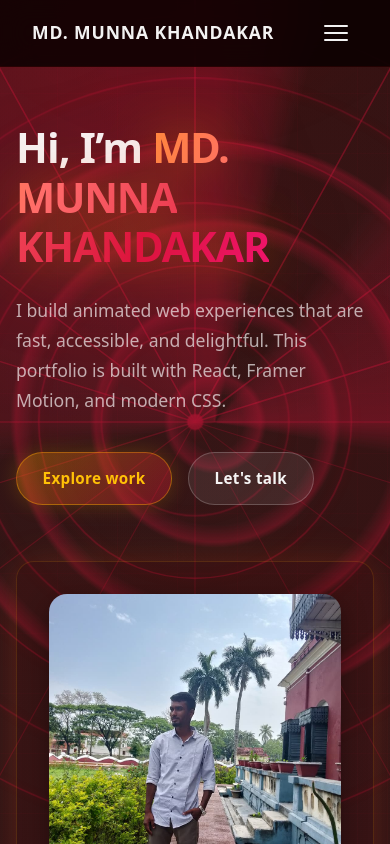
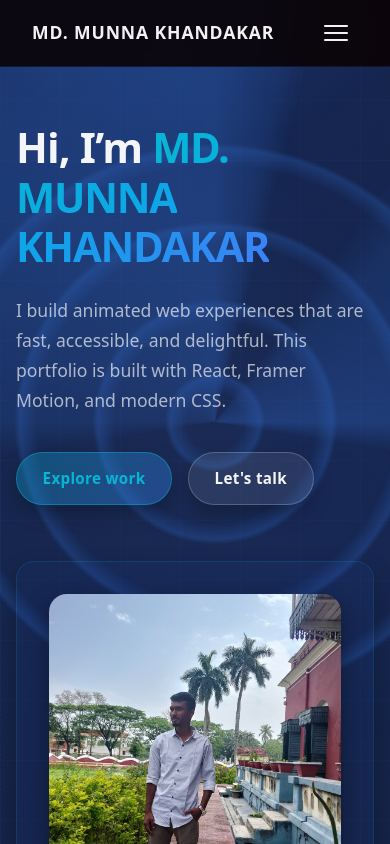
Before and after one commit to ontorsheikh/protfolio, a React (Vite) app: page / in a window 390 px wide. Shown: the top 844 px of the page. Built offline with nearby package versions, Linux system fonts and the light colour scheme.

Commit message:
added blue theme

```diff
--- a/src/App.css
+++ b/src/App.css
@@ -1,15 +1,15 @@
 :root {
   --bg: #0a0a0a;
-  --surface: rgba(139, 0, 0, 0.08);
-  --surface-2: rgba(139, 0, 0, 0.12);
+  --surface: rgba(30, 64, 175, 0.08);
+  --surface-2: rgba(30, 64, 175, 0.12);
   --text: rgba(255, 255, 255, 0.95);
   --muted: rgba(255, 255, 255, 0.65);
-  --accent: #8b0000;
-  --accent-2: #dc143c;
-  --gold: #ffd700;
+  --accent: #1e40af;
+  --accent-2: #3b82f6;
+  --gold: #06b6d4;
   --shadow: 0 14px 40px rgba(0, 0, 0, 0.8);
   --glow-shadow:
-    0 0 20px rgba(220, 20, 60, 0.6), 0 0 40px rgba(220, 20, 60, 0.3);
+    0 0 20px rgba(59, 130, 246, 0.6), 0 0 40px rgba(59, 130, 246, 0.3);
   --radius: 18px;
   --max-width: 1100px;
 }
@@ -37,26 +37,26 @@ body {
   background:
     repeating-linear-gradient(
       0deg,
-      rgba(220, 20, 60, 0.03) 0px,
-      rgba(220, 20, 60, 0.03) 1px,
+      rgba(59, 130, 246, 0.03) 0px,
+      rgba(59, 130, 246, 0.03) 1px,
       transparent 1px,
       transparent 60px
     ),
     repeating-linear-gradient(
       90deg,
-      rgba(220, 20, 60, 0.03) 0px,
-      rgba(220, 20, 60, 0.03) 1px,
+      rgba(59, 130, 246, 0.03) 0px,
+      rgba(59, 130, 246, 0.03) 1px,
       transparent 1px,
       transparent 60px
     ),
     radial-gradient(
       circle at 20% 40%,
-      rgba(220, 20, 60, 0.15),
+      rgba(59, 130, 246, 0.15),
       transparent 40%
     ),
-    radial-gradient(circle at 80% 70%, rgba(139, 0, 0, 0.12), transparent 45%),
-    radial-gradient(circle at top, rgba(139, 0, 0, 0.3), transparent 65%),
-    radial-gradient(circle at 30% 10%, rgba(47, 79, 79, 0.25), transparent 55%),
+    radial-gradient(circle at 80% 70%, rgba(30, 64, 175, 0.12), transparent 45%),
+    radial-gradient(circle at top, rgba(30, 64, 175, 0.3), transparent 65%),
+    radial-gradient(circle at 30% 10%, rgba(59, 130, 246, 0.15), transparent 55%),
     linear-gradient(180deg, #0d0d0d 0%, #0a0a0a 50%, #1a0a0a 100%);
   animation: graphFlow 20s ease-in-out infinite;
   color: var(--text);
@@ -74,17 +74,17 @@ body::before {
   background:
     radial-gradient(
       circle at 15% 25%,
-      rgba(220, 20, 60, 0.08),
+      rgba(59, 130, 246, 0.08),
       transparent 35%
     ),
-    radial-gradient(circle at 85% 60%, rgba(139, 0, 0, 0.06), transparent 40%),
+    radial-gradient(circle at 85% 60%, rgba(30, 64, 175, 0.06), transparent 40%),
     radial-gradient(
       circle at 50% 50%,
       rgba(255, 255, 255, 0.02),
       transparent 60%
     );
   pointer-events: none;
-  border: 1px dashed rgba(220, 20, 60, 0.05);
+  border: 1px dashed rgba(59, 130, 246, 0.05);
   animation: graphPulse 8s ease-in-out infinite;
   z-index: -1;
 }
@@ -99,30 +99,30 @@ body::after {
   background:
     conic-gradient(
       from 0deg,
-      rgba(220, 20, 60, 0.4),
-      rgba(220, 20, 60, 0.2) 10deg,
+      rgba(59, 130, 246, 0.4),
+      rgba(59, 130, 246, 0.2) 10deg,
       transparent 15deg,
       transparent 35deg,
-      rgba(220, 20, 60, 0.2) 45deg,
-      rgba(220, 20, 60, 0.4) 90deg,
+      rgba(59, 130, 246, 0.2) 45deg,
+      rgba(59, 130, 246, 0.4) 90deg,
       transparent 100deg,
       transparent 260deg,
-      rgba(220, 20, 60, 0.2) 270deg,
-      rgba(220, 20, 60, 0.4) 360deg
+      rgba(59, 130, 246, 0.2) 270deg,
+      rgba(59, 130, 246, 0.4) 360deg
     ),
     radial-gradient(
       circle at center,
       transparent 5%,
-      rgba(220, 20, 60, 0.35) 8%,
+      rgba(59, 130, 246, 0.35) 8%,
       transparent 9%,
       transparent 18%,
-      rgba(220, 20, 60, 0.35) 21%,
+      rgba(59, 130, 246, 0.35) 21%,
       transparent 22%,
       transparent 32%,
-      rgba(220, 20, 60, 0.35) 35%,
+      rgba(59, 130, 246, 0.35) 35%,
       transparent 36%,
       transparent 46%,
-      rgba(220, 20, 60, 0.35) 49%,
+      rgba(59, 130, 246, 0.35) 49%,
       transparent 50%
     );
   pointer-events: none;
@@ -190,11 +190,11 @@ body::after {
 @keyframes spiderWebPulse {
   0%,
   100% {
-    stroke: rgba(220, 20, 60, 0.3);
+    stroke: rgba(59, 130, 246, 0.3);
     stroke-width: 1.5;
   }
   50% {
-    stroke: rgba(220, 20, 60, 0.6);
+    stroke: rgba(59, 130, 246, 0.6);
     stroke-width: 2;
   }
 }
@@ -202,14 +202,14 @@ body::after {
 @keyframes spiderWebGlow {
   0%,
   100% {
-    stroke: rgba(220, 20, 60, 0.25);
+    stroke: rgba(59, 130, 246, 0.25);
     stroke-width: 1.5;
-    filter: drop-shadow(0 0 2px rgba(220, 20, 60, 0.4));
+    filter: drop-shadow(0 0 2px rgba(59, 130, 246, 0.4));
   }
   50% {
-    stroke: rgba(220, 20, 60, 0.5);
+    stroke: rgba(59, 130, 246, 0.5);
     stroke-width: 2;
-    filter: drop-shadow(0 0 8px rgba(220, 20, 60, 0.6));
+    filter: drop-shadow(0 0 8px rgba(59, 130, 246, 0.6));
   }
 }
 
@@ -217,13 +217,13 @@ body::after {
   0%,
   100% {
     r: 8;
-    fill: rgba(220, 20, 60, 0.6);
-    filter: drop-shadow(0 0 3px rgba(220, 20, 60, 0.4));
+    fill: rgba(59, 130, 246, 0.6);
+    filter: drop-shadow(0 0 3px rgba(59, 130, 246, 0.4));
   }
   50% {
     r: 12;
-    fill: rgba(220, 20, 60, 0.9);
-    filter: drop-shadow(0 0 12px rgba(220, 20, 60, 0.8));
+    fill: rgba(59, 130, 246, 0.9);
+    filter: drop-shadow(0 0 12px rgba(59, 130, 246, 0.8));
   }
 }
 
@@ -253,12 +253,12 @@ body::after {
 @keyframes textGlow {
   0%,
   100% {
-    filter: drop-shadow(0 0 20px rgba(255, 170, 0, 0.3))
-      drop-shadow(0 0 40px rgba(220, 20, 60, 0.2));
+    filter: drop-shadow(0 0 20px rgba(6, 182, 212, 0.3))
+      drop-shadow(0 0 40px rgba(59, 130, 246, 0.2));
   }
   50% {
-    filter: drop-shadow(0 0 30px rgba(255, 170, 0, 0.6))
-      drop-shadow(0 0 60px rgba(220, 20, 60, 0.4));
+    filter: drop-shadow(0 0 30px rgba(6, 182, 212, 0.6))
+      drop-shadow(0 0 60px rgba(59, 130, 246, 0.4));
   }
 }
 
@@ -311,11 +311,11 @@ body::after {
   0%,
   100% {
     opacity: 0.3;
-    box-shadow: 0 0 4px rgba(255, 170, 0, 0.3);
+    box-shadow: 0 0 4px rgba(6, 182, 212, 0.3);
   }
   50% {
     opacity: 1;
-    box-shadow: 0 0 12px rgba(255, 170, 0, 0.8);
+    box-shadow: 0 0 12px rgba(6, 182, 212, 0.8);
   }
 }
 
@@ -355,7 +355,7 @@ a:focus-visible {
   top: 0;
   z-index: 20;
   background: rgba(10, 0, 0, 0.85);
-  border-bottom: 1px solid rgba(139, 0, 0, 0.15);
+  border-bottom: 1px solid rgba(59, 130, 246, 0.15);
   backdrop-filter: blur(14px);
 }
 
@@ -395,8 +395,8 @@ a:focus-visible {
 }
 
 .nav-link.active {
-  background: rgba(139, 0, 0, 0.35);
-  box-shadow: 0 12px 30px rgba(220, 20, 60, 0.4);
+  background: rgba(59, 130, 246, 0.35);
+  box-shadow: 0 12px 30px rgba(59, 130, 246, 0.4);
 }
 
 .nav-toggle {
@@ -409,7 +409,7 @@ a:focus-visible {
 }
 
 .nav-toggle:focus-visible {
-  outline: 2px solid rgba(220, 20, 60, 0.75);
+  outline: 2px solid rgba(59, 130, 246, 0.75);
   outline-offset: 2px;
 }
 
@@ -468,7 +468,7 @@ a:focus-visible {
   left: 50%;
   width: 600px;
   height: 600px;
-  background: radial-gradient(circle, rgba(220, 20, 60, 0.2), transparent 70%);
+  background: radial-gradient(circle, rgba(59, 130, 246, 0.2), transparent 70%);
   transform: translateX(-50%);
   animation: heroGlowPulse 8s ease-in-out infinite;
   pointer-events: none;
@@ -499,11 +499,11 @@ a:focus-visible {
 .highlight {
   background: linear-gradient(
     110deg,
-    #ffaa00 0%,
-    #ff6b6b 25%,
-    #dc143c 50%,
-    #ff1493 75%,
-    #ffd700 100%
+    #06b6d4 0%,
+    #0ea5e9 25%,
+    #3b82f6 50%,
+    #06b6d4 75%,
+    #06b6d4 100%
   );
   background-size: 200% 200%;
   background-clip: text;
@@ -515,8 +515,8 @@ a:focus-visible {
   animation:
     gradientFlow 6s ease infinite,
     textGlow 3s ease-in-out infinite;
-  filter: drop-shadow(0 0 20px rgba(255, 170, 0, 0.4))
-    drop-shadow(0 0 40px rgba(220, 20, 60, 0.3));
+  filter: drop-shadow(0 0 20px rgba(6, 182, 212, 0.4))
+    drop-shadow(0 0 40px rgba(59, 130, 246, 0.3));
 }
 
 .hero-copy p {
@@ -578,25 +578,25 @@ a:focus-visible {
 .btn.primary {
   background: linear-gradient(
     135deg,
-    rgba(255, 170, 0, 0.3),
-    rgba(220, 20, 60, 0.35)
+    rgba(6, 182, 212, 0.3),
+    rgba(59, 130, 246, 0.35)
   );
-  border-color: rgba(255, 170, 0, 0.4);
-  color: #ffc107;
+  border-color: rgba(6, 182, 212, 0.4);
+  color: #06b6d4;
   font-weight: 700;
-  box-shadow: 0 0 20px rgba(255, 170, 0, 0.2);
+  box-shadow: 0 0 20px rgba(6, 182, 212, 0.2);
 }
 
 .btn.primary:hover {
   background: linear-gradient(
     135deg,
-    rgba(255, 170, 0, 0.45),
-    rgba(220, 20, 60, 0.45)
+    rgba(6, 182, 212, 0.45),
+    rgba(59, 130, 246, 0.45)
   );
   box-shadow:
-    0 0 30px rgba(255, 170, 0, 0.4),
+    0 0 30px rgba(6, 182, 212, 0.4),
     0 8px 24px rgba(0, 0, 0, 0.5);
-  border-color: rgba(255, 170, 0, 0.6);
+  border-color: rgba(6, 182, 212, 0.6);
 }
 
 .profile-card {
@@ -607,13 +607,13 @@ a:focus-visible {
   border-radius: var(--radius);
   background: linear-gradient(
     135deg,
-    rgba(139, 0, 0, 0.08),
-    rgba(220, 20, 60, 0.05)
+    rgba(30, 64, 175, 0.08),
+    rgba(59, 130, 246, 0.05)
   );
   box-shadow:
-    0 8px 32px rgba(220, 20, 60, 0.15),
-    0 0 40px rgba(255, 170, 0, 0.1);
-  border: 1px solid rgba(255, 170, 0, 0.15);
+    0 8px 32px rgba(59, 130, 246, 0.15),
+    0 0 40px rgba(6, 182, 212, 0.1);
+  border: 1px solid rgba(6, 182, 212, 0.15);
   transition: all 400ms cubic-bezier(0.34, 1.56, 0.64, 1);
   animation: floatUp 0.8s ease-out 0.3s both;
 }
@@ -621,9 +621,9 @@ a:focus-visible {
 .profile-card:hover {
   transform: translateY(-8px) scale(1.02);
   box-shadow:
-    0 16px 48px rgba(220, 20, 60, 0.25),
-    0 0 60px rgba(255, 170, 0, 0.2);
-  border-color: rgba(255, 170, 0, 0.3);
+    0 16px 48px rgba(59, 130, 246, 0.25),
+    0 0 60px rgba(6, 182, 212, 0.2);
+  border-color: rgba(6, 182, 212, 0.3);
 }
 
 .profile-photo {
@@ -632,8 +632,8 @@ a:focus-visible {
   border-radius: var(--radius);
   background: linear-gradient(
     135deg,
-    rgba(139, 0, 0, 0.5),
-    rgba(220, 20, 60, 0.5)
+    rgba(30, 64, 175, 0.5),
+    rgba(59, 130, 246, 0.5)
   );
   background-size: cover;
   background-position: center;
@@ -767,11 +767,11 @@ a:focus-visible {
 }
 
 .video-download {
-  border-color: rgba(220, 20, 60, 0.35);
+  border-color: rgba(59, 130, 246, 0.35);
   background: linear-gradient(
     135deg,
-    rgba(139, 0, 0, 0.22),
-    rgba(220, 20, 60, 0.18)
+    rgba(30, 64, 175, 0.22),
+    rgba(59, 130, 246, 0.18)
   );
 }
 
@@ -842,15 +842,15 @@ a:focus-visible {
   background:
     radial-gradient(
       circle at top left,
-      rgba(220, 20, 60, 0.35),
+      rgba(59, 130, 246, 0.35),
       transparent 55%
     ),
     radial-gradient(
       circle at 80% 20%,
-      rgba(220, 20, 60, 0.25),
+      rgba(59, 130, 246, 0.25),
       transparent 55%
     ),
-    linear-gradient(135deg, rgba(40, 5, 5, 0.95), rgba(10, 0, 0, 0.95));
+    linear-gradient(135deg, rgba(5, 15, 40, 0.95), rgba(10, 0, 0, 0.95));
 }
 
 #contact::before {
@@ -1029,8 +1029,8 @@ a:focus-visible {
   overflow: hidden;
   background: linear-gradient(
     140deg,
-    rgba(139, 0, 0, 0.12),
-    rgba(220, 20, 60, 0.12)
+    rgba(30, 64, 175, 0.12),
+    rgba(59, 130, 246, 0.12)
   );
 }
 
@@ -1290,7 +1290,7 @@ a:focus-visible {
     110deg,
     var(--gold),
     var(--accent-2),
-    #ff1493,
+    #0ea5e9,
     var(--gold)
   );
   background-size: 200% 200%;
@@ -1310,9 +1310,9 @@ a:focus-visible {
   inset: -2px -4px;
   background: linear-gradient(
     110deg,
-    rgba(255, 170, 0, 0.3),
-    rgba(220, 20, 60, 0.2),
-    rgba(255, 20, 147, 0.2)
+    rgba(6, 182, 212, 0.3),
+    rgba(59, 130, 246, 0.2),
+    rgba(6, 182, 212, 0.2)
   );
   border-radius: 6px;
   opacity: 0;
@@ -1329,9 +1329,9 @@ a:focus-visible {
   padding: 2px;
   background: linear-gradient(
     110deg,
-    rgba(255, 170, 0, 0.6),
-    rgba(220, 20, 60, 0.4),
-    rgba(255, 20, 147, 0.4)
+    rgba(6, 182, 212, 0.6),
+    rgba(59, 130, 246, 0.4),
+    rgba(6, 182, 212, 0.4)
   );
   -webkit-mask:
     linear-gradient(#fff 0 0) content-box,
@@ -1346,8 +1346,8 @@ a:focus-visible {
 .text-link:hover,
 .text-link:focus-visible {
   animation: emailGlow 2s ease-in-out infinite;
-  filter: drop-shadow(0 0 10px rgba(255, 170, 0, 0.6))
-    drop-shadow(0 0 20px rgba(220, 20, 60, 0.4));
+  filter: drop-shadow(0 0 10px rgba(6, 182, 212, 0.6))
+    drop-shadow(0 0 20px rgba(59, 130, 246, 0.4));
   transform: scale(1.05);
 }
 
@@ -1437,11 +1437,11 @@ a:focus-visible {
   width: 100%;
   padding: 0.95rem 1.1rem;
   border-radius: 12px;
-  border: 1px solid rgba(255, 170, 0, 0.15);
+  border: 1px solid rgba(6, 182, 212, 0.15);
   background: linear-gradient(
     135deg,
-    rgba(139, 0, 0, 0.05),
-    rgba(220, 20, 60, 0.02)
+    rgba(30, 64, 175, 0.05),
+    rgba(59, 130, 246, 0.02)
   );
   color: var(--text);
   font-size: 1rem;
@@ -1451,27 +1451,27 @@ a:focus-visible {
 
 .contact-form input:hover,
 .contact-form textarea:hover {
-  border-color: rgba(255, 170, 0, 0.3);
+  border-color: rgba(6, 182, 212, 0.3);
   background: linear-gradient(
     135deg,
-    rgba(139, 0, 0, 0.1),
-    rgba(220, 20, 60, 0.05)
+    rgba(30, 64, 175, 0.1),
+    rgba(59, 130, 246, 0.05)
   );
-  box-shadow: 0 0 15px rgba(255, 170, 0, 0.1);
+  box-shadow: 0 0 15px rgba(6, 182, 212, 0.1);
 }
 
 .contact-form input:focus,
 .contact-form textarea:focus {
   outline: none;
-  border-color: rgba(255, 170, 0, 0.5);
+  border-color: rgba(6, 182, 212, 0.5);
   background: linear-gradient(
     135deg,
-    rgba(139, 0, 0, 0.12),
-    rgba(220, 20, 60, 0.08)
+    rgba(30, 64, 175, 0.12),
+    rgba(59, 130, 246, 0.08)
   );
   box-shadow:
-    0 0 24px rgba(255, 170, 0, 0.3),
-    inset 0 0 12px rgba(255, 170, 0, 0.05);
+    0 0 24px rgba(6, 182, 212, 0.3),
+    inset 0 0 12px rgba(6, 182, 212, 0.05);
   transform: translateY(-2px);
 }
 
@@ -1481,8 +1481,8 @@ a:focus-visible {
   border-top: 1px solid rgba(255, 255, 255, 0.06);
   overflow: hidden;
   background:
-    radial-gradient(circle at 25% 0%, rgba(220, 20, 60, 0.18), transparent 55%),
-    radial-gradient(circle at 75% 25%, rgba(139, 0, 0, 0.12), transparent 58%),
+    radial-gradient(circle at 25% 0%, rgba(59, 130, 246, 0.18), transparent 55%),
+    radial-gradient(circle at 75% 25%, rgba(30, 64, 175, 0.12), transparent 58%),
     linear-gradient(180deg, rgba(8, 12, 23, 0.88), rgba(8, 12, 23, 0.95));
 }
 
@@ -1536,13 +1536,13 @@ a:focus-visible {
   border-radius: 999px;
   background: linear-gradient(
     135deg,
-    rgba(139, 0, 0, 0.08),
-    rgba(220, 20, 60, 0.05)
+    rgba(30, 64, 175, 0.08),
+    rgba(59, 130, 246, 0.05)
   );
-  border: 1px solid rgba(255, 170, 0, 0.15);
+  border: 1px solid rgba(6, 182, 212, 0.15);
   box-shadow:
-    0 8px 32px rgba(220, 20, 60, 0.15),
-    0 0 40px rgba(255, 170, 0, 0.1);
+    0 8px 32px rgba(59, 130, 246, 0.15),
+    0 0 40px rgba(6, 182, 212, 0.1);
   min-width: 260px;
   max-width: 100%;
   width: fit-content;
@@ -1552,13 +1552,13 @@ a:focus-visible {
 .footer-profile:hover {
   background: linear-gradient(
     135deg,
-    rgba(139, 0, 0, 0.12),
-    rgba(220, 20, 60, 0.08)
+    rgba(30, 64, 175, 0.12),
+    rgba(59, 130, 246, 0.08)
   );
   box-shadow:
-    0 12px 42px rgba(220, 20, 60, 0.25),
-    0 0 60px rgba(255, 170, 0, 0.15);
-  border-color: rgba(255, 170, 0, 0.25);
+    0 12px 42px rgba(59, 130, 246, 0.25),
+    0 0 60px rgba(6, 182, 212, 0.15);
+  border-color: rgba(6, 182, 212, 0.25);
   transform: translateY(-2px);
 }
 
@@ -1597,7 +1597,7 @@ a:focus-visible {
     110deg,
     var(--gold),
     var(--accent-2),
-    #ff1493,
+    #0ea5e9,
     var(--gold)
   );
   background-size: 200% 200%;
@@ -1625,9 +1625,9 @@ a:focus-visible {
   inset: -2px -4px;
   background: linear-gradient(
     110deg,
-    rgba(255, 170, 0, 0.25),
-    rgba(220, 20, 60, 0.15),
-    rgba(255, 20, 147, 0.15)
+    rgba(6, 182, 212, 0.25),
+    rgba(59, 130, 246, 0.15),
+    rgba(6, 182, 212, 0.15)
   );
   border-radius: 6px;
   opacity: 0;
@@ -1644,9 +1644,9 @@ a:focus-visible {
   padding: 1px;
   background: linear-gradient(
     110deg,
-    rgba(255, 170, 0, 0.5),
-    rgba(220, 20, 60, 0.3),
-    rgba(255, 20, 147, 0.3)
+    rgba(6, 182, 212, 0.5),
+    rgba(59, 130, 246, 0.3),
+    rgba(6, 182, 212, 0.3)
   );
   -webkit-mask:
     linear-gradient(#fff 0 0) content-box,
@@ -1661,8 +1661,8 @@ a:focus-visible {
 .footer-email:hover,
 .footer-email:focus-visible {
   animation: emailGlow 2s ease-in-out infinite;
-  filter: drop-shadow(0 0 8px rgba(255, 170, 0, 0.5))
-    drop-shadow(0 0 16px rgba(220, 20, 60, 0.35));
+  filter: drop-shadow(0 0 8px rgba(6, 182, 212, 0.5))
+    drop-shadow(0 0 16px rgba(59, 130, 246, 0.35));
   transform: scale(1.05) translateY(-1px);
 }
 
@@ -1843,3 +1843,152 @@ a:focus-visible {
     max-width: 280px;
   }
 }
+
+/* ============================================
+   MOBILE PERFORMANCE OPTIMIZATIONS
+   Reduces animations and complexity on mobile
+   ============================================ */
+@media (max-width: 768px) {
+  /* DISABLE HEAVY ANIMATIONS */
+  body {
+    animation: none !important;
+  }
+
+  body::before {
+    animation: none !important;
+  }
+
+  body::after {
+    animation: none !important;
+  }
+
+  /* SIMPLIFY BACKGROUND */
+  body {
+    background:
+      linear-gradient(
+        circle at 20% 40%,
+        rgba(59, 130, 246, 0.08),
+        transparent 40%
+      ),
+      linear-gradient(180deg, #0d0d0d 0%, #0a0a0a 50%, #1a0a0a 100%) !important;
+  }
+
+  /* REDUCE FILTER EFFECTS */
+  .highlight {
+    animation: none !important;
+    filter: none !important;
+  }
+
+  .hero::before {
+    animation: none !important;
+  }
+
+  /* OPTIMIZE TEXT ANIMATIONS */
+  .hero-copy h1,
+  .hero-copy p,
+  .hero-actions {
+    animation: none !important;
+  }
+
+  /* DISABLE PROFILE CARD ANIMATION */
+  .profile-card {
+    animation: none !important;
+  }
+
+  /* DISABLE GALLERY ANIMATIONS */
+  .gallery-card,
+  .project-card {
+    transition: none !important;
+  }
+
+  .gallery-card:hover,
+  .project-card:hover {
+    transform: none !important;
+  }
+
+  /* DISABLE TEXT LINK EFFECTS */
+  .text-link {
+    animation: none !important;
+    filter: none !important;
+  }
+
+  .text-link::before,
+  .text-link::after {
+    display: none !important;
+  }
+
+  /* DISABLE FORM ANIMATIONS */
+  .contact-form {
+    animation: none !important;
+  }
+
+  .contact-form input:focus,
+  .contact-form textarea:focus {
+    transform: none !important;
+  }
+
+  /* REDUCE BULLET ANIMATIONS */
+  .contact-list dd::before {
+    animation: none !important;
+  }
+
+  .contact-list dt {
+    animation: none !important;
+  }
+
+  /* DISABLE FOOTER GLOW */
+  .site-footer::before {
+    animation: none !important;
+  }
+
+  /* SMOOTH TRANSITIONS INSTEAD OF ANIMATIONS */
+  * {
+    animation-duration: 0s !important;
+  }
+
+  /* OPTIMIZE SLIDERS */
+  .gallery-swiper {
+    padding-bottom: 32px;
+  }
+
+  .swiper {
+    scroll-behavior: auto !important;
+  }
+
+  /* REDUCE SHADOW EFFECTS ON MOBILE */
+  .btn,
+  .profile-card,
+  .gallery-card,
+  .project-card,
+  .video-card {
+    box-shadow: 0 8px 20px rgba(0, 0, 0, 0.25) !important;
+  }
+
+  .btn:hover,
+  .profile-card:hover,
+  .gallery-card:hover,
+  .project-card:hover {
+    box-shadow: 0 12px 30px rgba(0, 0, 0, 0.3) !important;
+  }
+
+  /* SIMPLIFY HEADER */
+  .site-header {
+    backdrop-filter: blur(8px) !important;
+  }
+
+  /* DISABLE SCROLL SMOOTH BEHAVIOR ON MOBILE */
+  html {
+    scroll-behavior: auto !important;
+  }
+
+  /* OPTIMIZE VIDEO PLAYER */
+  .video-player {
+    height: 280px !important;
+  }
+
+  /* REDUCE HERO SECTION ANIMATIONS */
+  .profile-card::before,
+  .profile-card::after {
+    display: none !important;
+  }
+}
```
Also changed, not shown: src/App.tsx (+29 -3 lines).
